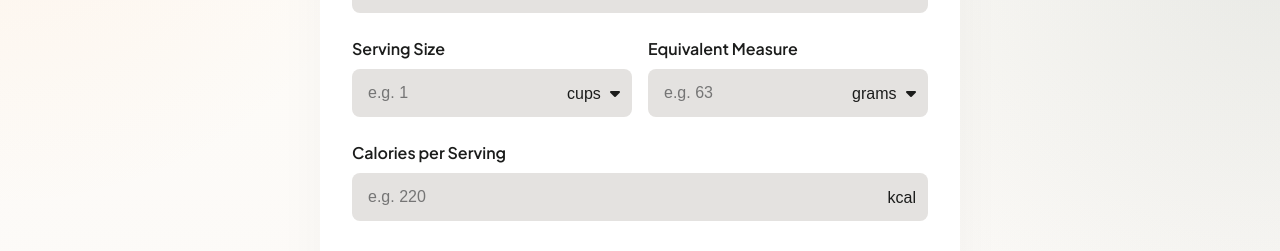
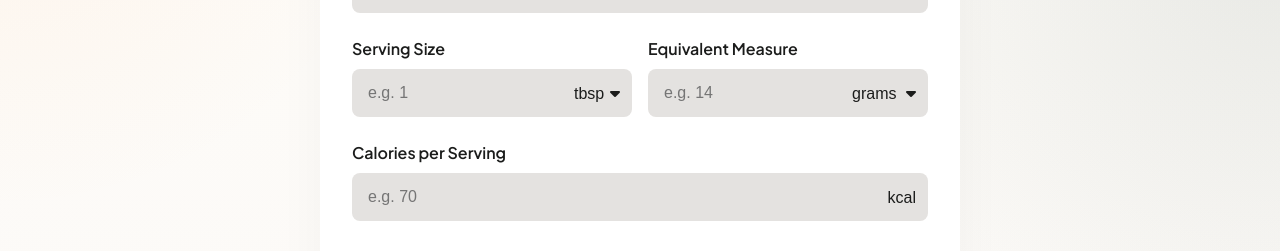
Before and after one commit to mjleonides/kalcyoulater, a Vue app: page / in a window 1280 px wide. Shown: the part 211-462 px from the top of the page. Built offline with nearby package versions, Linux system fonts and the light colour scheme.

Commit message:
Start integrating conversions

```diff
--- a/src/App.vue
+++ b/src/App.vue
@@ -38,8 +38,8 @@
             name="serving-size"
             label="Serving Size"
             v-model:value="servingSize.value"
-            v-model:unit="recipe.unit"
-            :options="unitOptions"
+            v-model:unit="servingSize.unit"
+            :options="limitedUnitOptions"
             placeholder="e.g. 1"
             required
             inputmode="decimal"
@@ -53,7 +53,7 @@
             v-model:value="equivalentMeasure.value"
             v-model:unit="equivalentMeasure.unit"
             :options="unitOptions"
-            placeholder="e.g. 63"
+            placeholder="e.g. 14"
             required
             inputmode="decimal"
           />
@@ -66,7 +66,7 @@
           v-model:value="caloriesPerServing.value"
           v-model:unit="caloriesPerServing.unit"
           :options="[{ value: 'kcal', label: 'kcal' }]"
-          placeholder="e.g. 220"
+          placeholder="e.g. 70"
           required
           inputmode="decimal"
           min="0"
@@ -88,10 +88,11 @@
         <div class="result calculated-weight">
           <div>
             <h2>Calculated Result</h2>
+            <!-- only use "converted" if conversion actually reqd -->
             <p>Converted Measure to Use</p>
           </div>
-          <p class="result-value" v-if="calculatedWeight">
-            {{ calculatedWeight.toFixed(1) }}
+          <p class="result-value" v-if="calculatedMeasure">
+            {{ calculatedMeasure.toFixed(1) }}
             <span class="result-unit">{{ equivalentMeasure.unit }}</span>
           </p>
           <p v-else>--</p>
@@ -126,10 +127,11 @@ import { computed, onBeforeUnmount, onMounted, ref } from "vue";
 import InputNumberUnit from "./components/InputNumberUnit.vue";
 import ButtonComponent from "./components/ButtonComponent.vue";
 import { useThemeStore } from "./stores/theme";
+import { unitDefinitions, convertUnit } from "./lib/unit-conversions";
 
 const defaultValues = {
   recipe: { value: undefined, unit: "cups" },
-  servingSize: { value: undefined },
+  servingSize: { value: undefined, unit: "tbsp" },
   equivalentMeasure: { value: undefined, unit: "g" },
   caloriesPerServing: { value: undefined, unit: "kcal" },
 };
@@ -150,43 +152,69 @@ onBeforeUnmount(() => {
   cleanupTheme();
 });
 
-const unitOptions = [
-  { value: "cups", label: "cups" },
-  { value: "oz", label: "ounces" },
-  { value: "tbsp", label: "tbsps" },
-  { value: "tsp", label: "tsp" },
-  { value: "g", label: "grams" },
-  { value: "ml", label: "ml" },
-];
+const unitOptions = Object.entries(unitDefinitions).map(
+  ([unit, definition]) => ({
+    value: unit,
+    label: definition.label,
+  }),
+);
 
-const calculatedWeight = computed(() => {
+const limitedUnitOptions = computed(() => {
+  const recipeUnit = recipe.value.unit;
+  if (recipeUnit) {
+    const reciptUnitCategory = unitDefinitions[recipeUnit].category;
+
+    return Object.entries(unitDefinitions)
+      .filter(([, definition]) => definition.category === reciptUnitCategory)
+      .map(([unit, definition]) => ({
+        value: unit,
+        label: definition.label,
+      }));
+  }
+  return unitOptions;
+});
+
+const calculatedMeasure = computed(() => {
+  /*
+  This should output in 3 scenarios:
+    - recipe (cups) * equivalent (any) / serving size (cups) = result (any)
+    - converted recipe (cups > tbsp) * equivalent (any) / serving size (tbsp) = result (any)
+    - converted recipe (cups > tbsp) / serving size (tbsp) = result (tbsp)
+  */
   if (
-    !recipe.value.value ||
-    !servingSize.value.value ||
-    !equivalentMeasure.value.value
+    recipe.value.value &&
+    servingSize.value.value &&
+    equivalentMeasure.value.value
   ) {
-    return undefined;
+    let result: number = recipe.value.value;
+
+    if (recipe.value.unit !== servingSize.value.unit) {
+      result = convertUnit(
+        recipe.value.value,
+        recipe.value.unit,
+        servingSize.value.unit,
+      );
+    }
+    return result * (equivalentMeasure.value.value / servingSize.value.value);
   }
 
-  return (
-    recipe.value.value *
-    (equivalentMeasure.value.value / servingSize.value.value)
-  );
+  return undefined;
 });
 
 const calculatedCalories = computed(() => {
+  // currenlty broken as it does not account for converted amount in recipe
   if (
-    !caloriesPerServing.value.value ||
-    !servingSize.value.value ||
-    !recipe.value.value
+    caloriesPerServing.value.value &&
+    servingSize.value.value &&
+    recipe.value.value
   ) {
-    return undefined;
+    return (
+      (caloriesPerServing.value.value / servingSize.value.value) *
+      recipe.value.value
+    );
   }
 
-  return (
-    (caloriesPerServing.value.value / servingSize.value.value) *
-    recipe.value.value
-  );
+  return undefined;
 });
 
 const onReset = () => {
--- a/src/components/SelectComponent.vue
+++ b/src/components/SelectComponent.vue
@@ -56,6 +56,14 @@ const getSelectedOptionWidth = () => {
 };
 
 watch(model, getSelectedOptionWidth, { immediate: true });
+watch(
+  () => props.options,
+  (newOptions, oldOptions) => {
+    if (newOptions.length !== oldOptions.length) {
+      model.value = newOptions[0].value;
+    }
+  },
+);
 </script>
 
 <style scoped>
```
